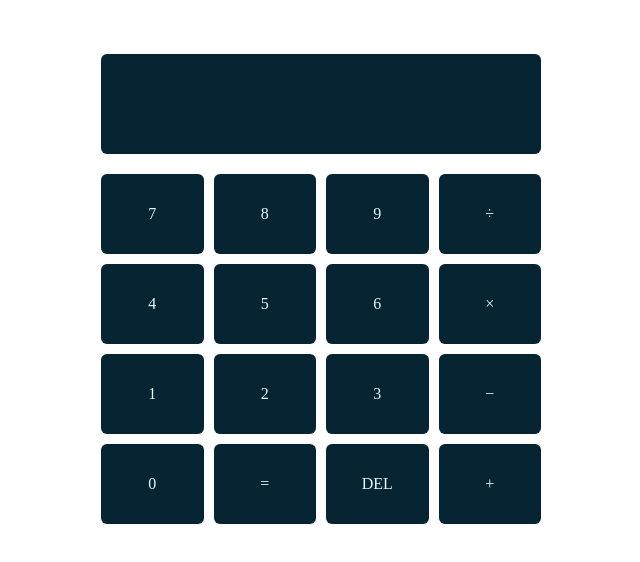
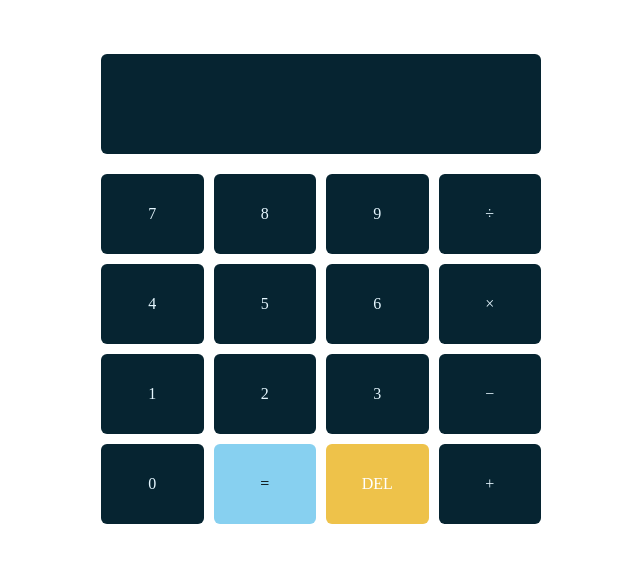
Before and after one commit to NicoQDS/calculator, a plain HTML site: page index.html in a window 1280 px wide. Shown: the whole page, without its empty margins (319-959 px from the left). Drawn offline with Linux system fonts and the light colour scheme.

Commit message:
Adjusted the color of the equal and DEL button.

```diff
--- a/index.html
+++ b/index.html
@@ -32,8 +32,8 @@
         <div id="grid-cell--">−</div>
 
         <div id="grid-cell-0">0</div>
-        <div id="grid-cell-=">=</div>
-        <div id="grid-cell-DEL">DEL</div>
+        <div id="grid-equal">=</div>
+        <div id="grid-DEL">DEL</div>
         <div id="grid-cell-+">+</div>
     </div>
 
--- a/javascript.js
+++ b/javascript.js
@@ -81,7 +81,7 @@ Object.entries(operatorMap).forEach(([id, operator]) => {
 });
 
 // DEL button handler
-const delButton = document.getElementById('grid-cell-DEL');
+const delButton = document.getElementById('grid-DEL');
 if (delButton) {
   delButton.addEventListener('click', () => {
     // Clear all variables
@@ -94,7 +94,7 @@ if (delButton) {
 }
 
 // Equals button handler
-const equalsButton = document.getElementById('grid-cell-=');
+const equalsButton = document.getElementById('grid-equal');
 if (equalsButton) {
   equalsButton.addEventListener('click', () => {
     if (firstNum == null) {
--- a/styles.css
+++ b/styles.css
@@ -61,3 +61,27 @@ body {
     justify-content: center;
     border-radius: 6px;
 }
+
+/* Grid equal */
+[id="grid-equal"] {
+    flex: 0 0 calc((100% - 30px) / 4); /* four columns, account for 3 gaps */
+    height: 80px;
+    background-color: #87d0f0;
+    color: #000000;
+    display: flex;
+    align-items: center;
+    justify-content: center;
+    border-radius: 6px;
+}
+
+/* Grid DEL */
+[id="grid-DEL"] {
+    flex: 0 0 calc((100% - 30px) / 4); /* four columns, account for 3 gaps */
+    height: 80px;
+    background-color: #eec24a;
+    color: #ffffff;
+    display: flex;
+    align-items: center;
+    justify-content: center;
+    border-radius: 6px;
+}
```
